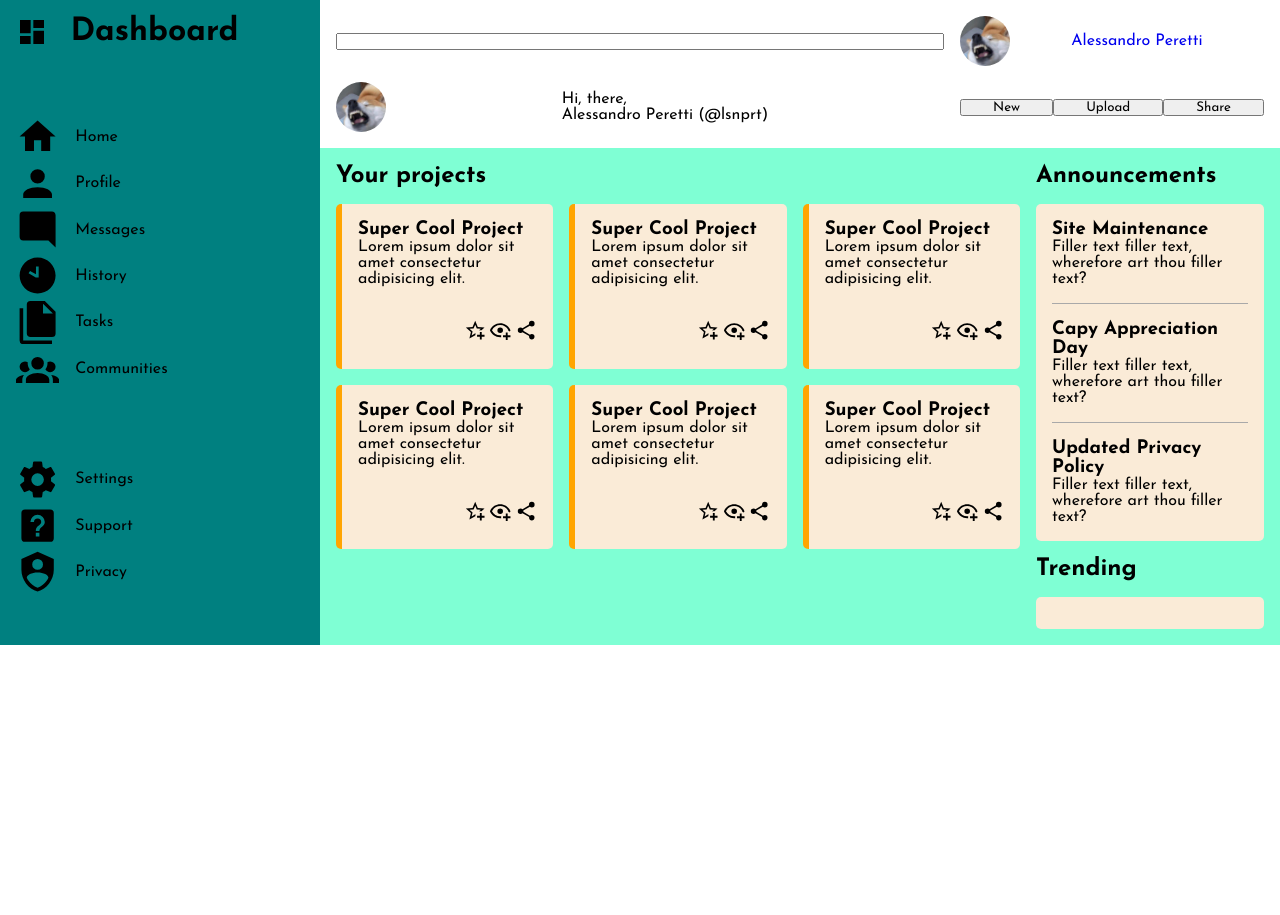
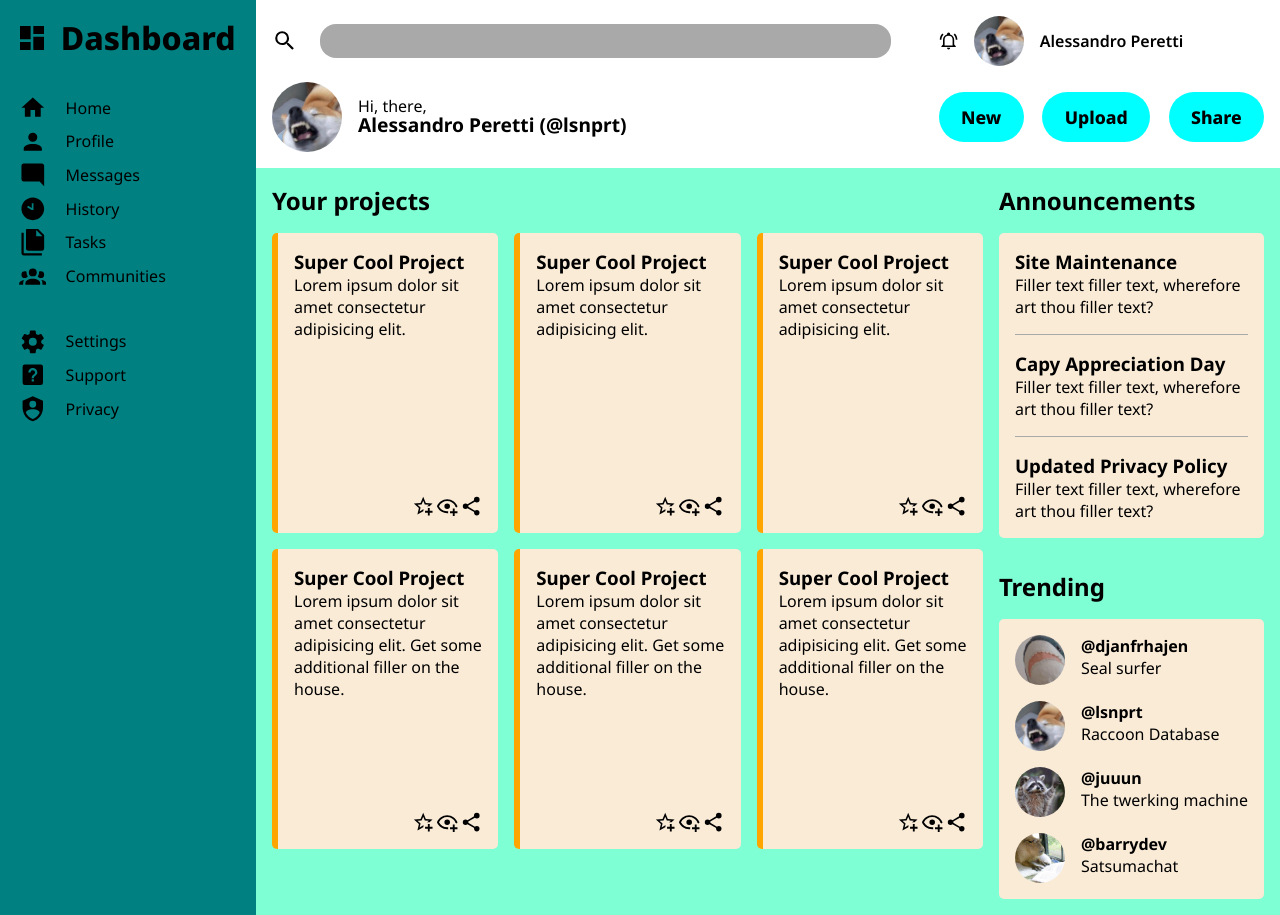
Before and after one commit to lsnprt/admin-dashboard, a plain HTML site: page index.html in a window 1280 px wide. Before the commit the page ends 800 px from the top, so only its background shows below. Drawn offline with Linux system fonts and the light colour scheme.

Commit message:
Complete grid layout in CSS

```diff
--- a/index.html
+++ b/index.html
@@ -85,20 +85,28 @@
     </aside>
     <header>
       <div class="hd-search">
+        <svg xmlns="http://www.w3.org/2000/svg" viewBox="0 0 24 24">
+          <title>magnify</title>
+          <path d="M9.5,3A6.5,6.5 0 0,1 16,9.5C16,11.11 15.41,12.59 14.44,13.73L14.71,14H15.5L20.5,19L19,20.5L14,15.5V14.71L13.73,14.44C12.59,15.41 11.11,16 9.5,16A6.5,6.5 0 0,1 3,9.5A6.5,6.5 0 0,1 9.5,3M9.5,5C7,5 5,7 5,9.5C5,12 7,14 9.5,14C12,14 14,12 14,9.5C14,7 12,5 9.5,5Z" />
+        </svg>
         <input type="search">
       </div>
       <div class="hd-user-corner">
+        <svg xmlns="http://www.w3.org/2000/svg" viewBox="0 0 24 24">
+          <title>bell-ring-outline</title>
+          <path d="M10,21H14A2,2 0 0,1 12,23A2,2 0 0,1 10,21M21,19V20H3V19L5,17V11C5,7.9 7.03,5.17 10,4.29C10,4.19 10,4.1 10,4A2,2 0 0,1 12,2A2,2 0 0,1 14,4C14,4.1 14,4.19 14,4.29C16.97,5.17 19,7.9 19,11V17L21,19M17,11A5,5 0 0,0 12,6A5,5 0 0,0 7,11V18H17V11M19.75,3.19L18.33,4.61C20.04,6.3 21,8.6 21,11H23C23,8.07 21.84,5.25 19.75,3.19M1,11H3C3,8.6 3.96,6.3 5.67,4.61L4.25,3.19C2.16,5.25 1,8.07 1,11Z" />
+        </svg>
         <img src="./media/cane.jpeg" alt="Profile picture of the user">
         <a href="#">Alessandro Peretti</a>
       </div>
       <div class="hd-user-welcome">
-        <img src="./media/cane.jpeg" alt="Profile picture of the user">
+        <img id ="avatar" src="./media/cane.jpeg" alt="Profile picture of the user">
         <p>Hi, there,<br> <span class="user">Alessandro Peretti (@lsnprt)</span> </p>
       </div>
       <div class="hd-user-btn-group">
-        <button>New</button>
-        <button>Upload</button>
-        <button>Share</button>
+        <button class="user-btn">New</button>
+        <button class="user-btn">Upload</button>
+        <button class="user-btn">Share</button>
       </div>
     </header>
     <main>
@@ -168,7 +176,7 @@
           <div class="card">
             <div class="card-body">
               <h3>Super Cool Project</h3>
-              <p>Lorem ipsum dolor sit amet consectetur adipisicing elit.</p>
+              <p>Lorem ipsum dolor sit amet consectetur adipisicing elit. Get some additional filler on the house.</p>
             </div>
             <div class="card-button-group">
               <svg xmlns="http://www.w3.org/2000/svg" viewBox="0 0 24 24">
@@ -188,7 +196,7 @@
           <div class="card">
             <div class="card-body">
               <h3>Super Cool Project</h3>
-              <p>Lorem ipsum dolor sit amet consectetur adipisicing elit.</p>
+              <p>Lorem ipsum dolor sit amet consectetur adipisicing elit. Get some additional filler on the house.</p>
             </div>
             <div class="card-button-group">
               <svg xmlns="http://www.w3.org/2000/svg" viewBox="0 0 24 24">
@@ -208,7 +216,7 @@
           <div class="card">
             <div class="card-body">
               <h3>Super Cool Project</h3>
-              <p>Lorem ipsum dolor sit amet consectetur adipisicing elit.</p>
+              <p>Lorem ipsum dolor sit amet consectetur adipisicing elit. Get some additional filler on the house.</p>
             </div>
             <div class="card-button-group">
               <svg xmlns="http://www.w3.org/2000/svg" viewBox="0 0 24 24">
@@ -252,7 +260,36 @@
       </div>
       <div class="trending">
         <h2>Trending</h2>
-        <div class="trending-card"></div>
+        <div class="trending-card">
+          <div class="trending-item">
+            <img src="./media/blahaj.png" alt="Profile picture of the user">
+            <div class="trending-item-body">
+              <h4>@djanfrhajen</h4>
+              <p>Seal surfer</p>
+            </div>
+          </div>
+          <div class="trending-item">
+            <img src="./media/cane.jpeg" alt="Profile picture of the user">
+            <div class="trending-item-body">
+              <h4>@lsnprt</h4>
+              <p>Raccoon Database</p>
+            </div>
+          </div>
+          <div class="trending-item">
+            <img src="./media/racun.jpg" alt="Profile picture of the user">
+            <div class="trending-item-body">
+              <h4>@juuun</h4>
+              <p>The twerking machine</p>
+            </div>
+          </div>
+          <div class="trending-item">
+            <img src="./media/barry.png" alt="Profile picture of the user">
+            <div class="trending-item-body">
+              <h4>@barrydev</h4>
+              <p>Satsumachat</p>
+            </div>
+          </div>
+        </div>
       </div>
     </main>
   </div>
--- a/style.css
+++ b/style.css
@@ -1,7 +1,8 @@
 @import url('https://fonts.googleapis.com/css2?family=Josefin+Sans:ital,wght@0,100;0,200;0,300;0,400;0,500;0,600;0,700;1,100;1,200;1,400;1,500;1,600;1,700&display=swap');
+@import url('https://fonts.googleapis.com/css2?family=Noto+Sans:ital,wght@0,200;0,300;0,400;0,500;0,600;0,700;0,800;1,200;1,300;1,400;1,500;1,600;1,800&display=swap');
 
 :root {
-  font-family: "Josefin Sans", sans-serif;
+  font-family: "Noto Sans", sans-serif;
 }
 
 * {
@@ -13,7 +14,7 @@
 
 .grid-wrapper {
   display: grid;
-  grid-template-columns: 1fr 3fr;
+  grid-template-columns: 1fr 4fr;
 }
 
 aside {
@@ -22,7 +23,7 @@ aside {
   padding: 1rem;
 
   display: grid;
-  grid-template-rows: auto;
+  grid-template-rows: repeat(3, auto) 1fr;
   gap: 2rem;
   align-items: baseline;
 }
@@ -30,6 +31,7 @@ aside {
 aside > div,
 aside > ul {
   display: grid;
+  height: fit-content;
 }
 
 aside > div {
@@ -41,6 +43,10 @@ aside > div {
   height: 2rem;
 }
 
+li > svg {
+  padding: 0.2rem;
+}
+
 aside h1 {
   font-size: 2rem;
   font-weight: 800;
@@ -48,7 +54,6 @@ aside h1 {
 
 aside > ul {
   list-style: none;
-  gap: 0.2rem;
   align-items: center;
 }
 
@@ -72,14 +77,77 @@ header > div {
   display: grid;
   grid-auto-flow: column;
   align-items: center;
+  justify-content: start;
+  gap: 1rem;
 }
 
+.hd-search{
+  grid-template-columns: 2rem 4fr;
+  justify-content: center;
+  padding-right: 2rem;
+}
 
+.hd-search svg,
+.hd-user-corner svg {
+  max-height: 1.6rem;
+  min-height: 1.2rem;
+}
+
+.hd-user-corner {
+  grid-template-columns: repeat(2, auto) max-content;
+  justify-items: end;
+}
+
+img {
+  height: 50px;
+  width: auto;
+  border-radius: 100%;
+}
+
+.hd-user-welcome {
+  grid-template-columns: auto minmax(max-content, 1fr);
+}
+
+.hd-user-welcome p {
+  line-height: 1.1rem;
+}
+
+.user{
+  font-size: 1.2rem;
+  font-weight: 700;
+}
+
+#avatar {
+  height: 70px;
+  width: auto;
+}
+
+.hd-user-btn-group {
+  grid-template-columns: repeat(3, auto);
+  justify-items: end;
+  justify-content: space-between;
+}
+
+.user-btn {
+  border: none;
+  background-color: aqua;
+  padding: 0.8rem 1.4rem;
+  font-size: 1.1rem;
+  border-radius: 2rem;
+  font-weight: 800;
+}
+
+input{
+  border-radius: 1rem;
+  background-color: darkgray;
+  border: none;
+  padding: 0.5rem;
+}
 
 main {
   display: grid;
   grid-template-columns: 3fr 1fr;
-  gap: 1rem;
+  gap: 2rem 1rem;
   padding: 1rem;
   background-color: aquamarine;
 }
@@ -95,6 +163,7 @@ main h2{
 .cards-container {
   display: grid;
   grid-template-columns: repeat(auto-fit, minmax(200px, 1fr));
+  grid-auto-rows: minmax(300px, 1fr);
   gap: 1rem
 }
 
@@ -112,20 +181,23 @@ main h2{
   gap: 1rem;
 }
 
-img {
-  height: 50px;
-  width: 50px;
-  border-radius: 100%;
+.trending-item {
+  display: grid;
+  grid-auto-flow: column;
+  grid-template-columns: auto minmax(max-content, 1fr);
+  gap: 1rem;
 }
 
 a {
   text-decoration: none;
+  color: inherit;
+  font-weight: 600;
 }
 
 .card {
-  gap: 2rem;
+  gap: 3rem;
   grid-template-columns: 1fr 1fr;
-  grid-template-rows: 2fr 1fr;
+  grid-template-rows: 1fr auto;
   border-left: 6px solid orange;
 }
 
@@ -134,6 +206,7 @@ a {
 }
 
 .card-button-group{
+  grid-row: 2;
   grid-column: 2;
   display: grid;
   grid-auto-flow: column;
```
Also changed, not shown: media/barry.png (added), media/blahaj.png (added), media/racun.jpg (added).
